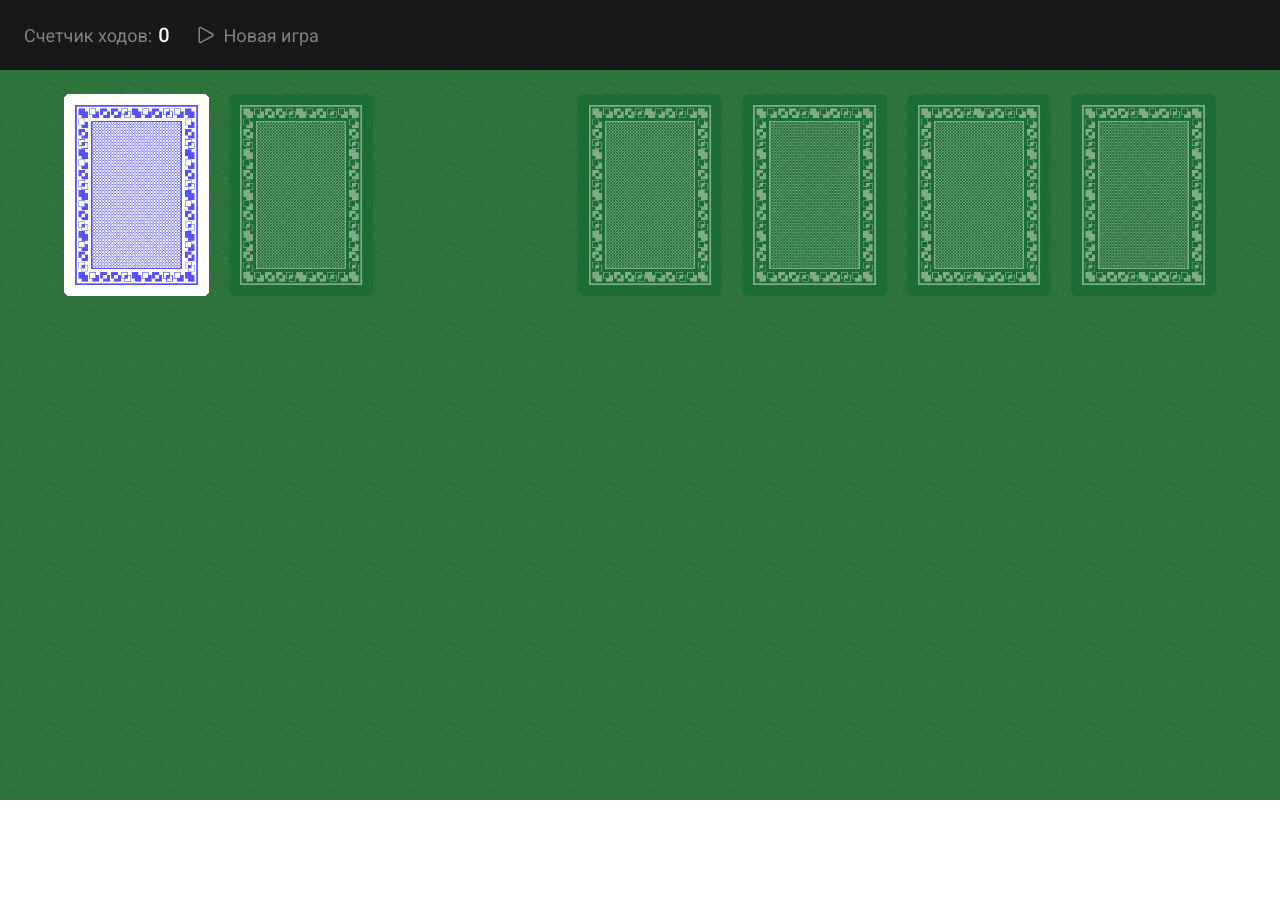
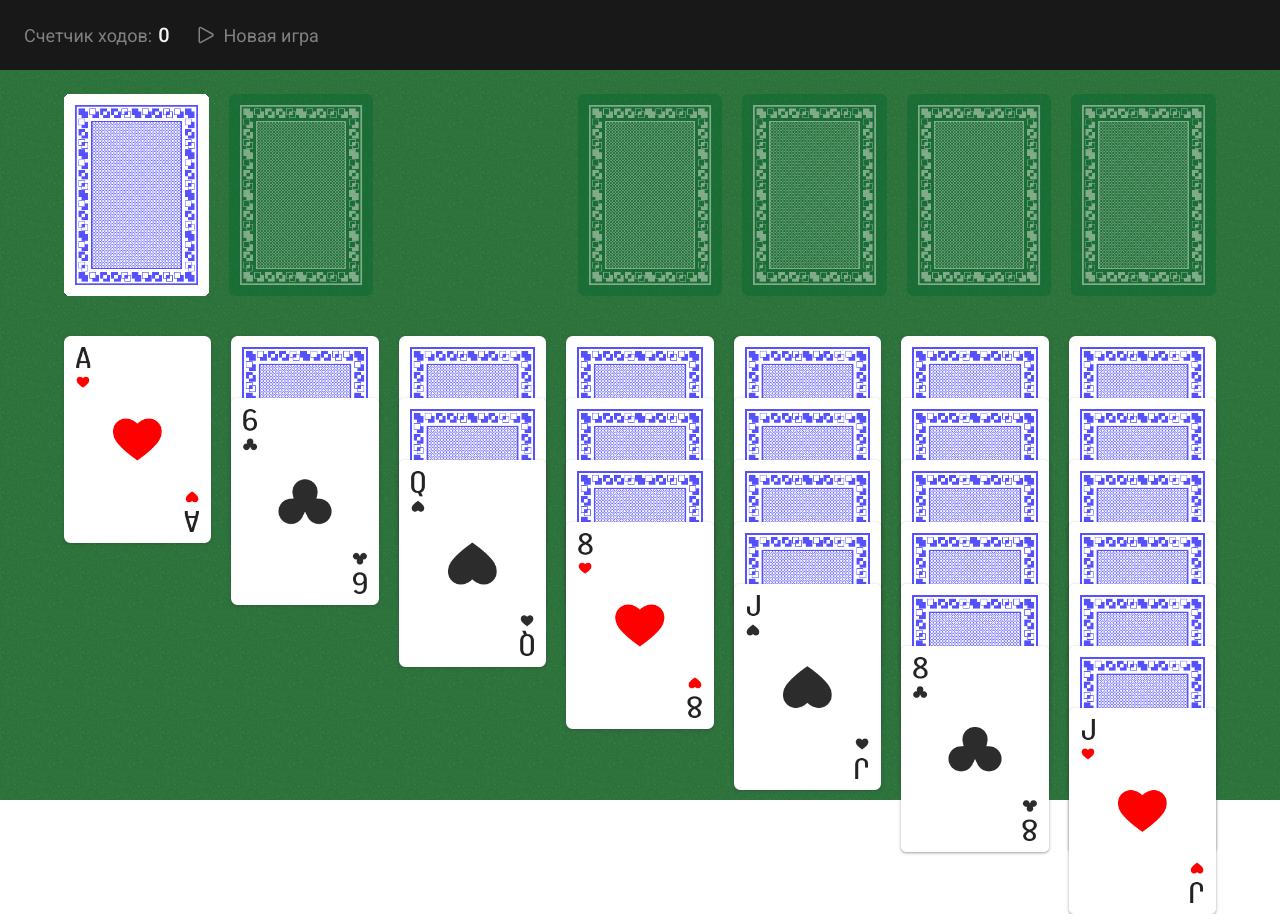
Before and after one commit to MiracleHorizon/solitaire, a Vue app: page / in a window 1280 px wide. Before the commit the page ends 800 px from the top, so only its background shows below. Built offline with nearby package versions, Linux system fonts and the light colour scheme.

Commit message:
feat(components): add BottomSection components

```diff
--- a/src/components/Board.vue
+++ b/src/components/Board.vue
@@ -1,10 +1,12 @@
 <script setup lang="ts">
 import TopSection from './sections/TopSection/TopSection.vue'
+import BottomSection from './sections/BottomSection/BottomSection.vue'
 </script>
 
 <template>
   <main :class="$style.root">
     <TopSection />
+    <BottomSection />
   </main>
 </template>
 
--- /dev/null
+++ b/src/components/sections/BottomSection/BottomSection.vue
@@ -0,0 +1,30 @@
+<script setup lang="ts">
+import Column from './Column.vue'
+import { useGameStore } from '@stores/useGameStore.ts'
+
+const gameStore = useGameStore()
+</script>
+
+<template>
+  <section :class="$style.root">
+    <Column
+      v-for="column of gameStore.columns"
+      :key="column.id"
+      :column="column"
+    />
+  </section>
+</template>
+
+<style module lang="scss">
+.root {
+  height: max-content;
+  display: flex;
+  justify-content: space-between;
+  margin-top: 40px;
+  column-gap: 20px;
+
+  @media screen and (max-width: 550px) {
+    column-gap: 8px;
+  }
+}
+</style>
--- /dev/null
+++ b/src/components/sections/BottomSection/Column.vue
@@ -0,0 +1,199 @@
+<!--TODO: CardCover v-if="props.column.cards.length <= 1"-->
+
+<script setup lang="ts">
+import { computed } from 'vue'
+
+import Card from '@ui/Card.vue'
+import CardCover from '@ui/CardCover.vue'
+import { useDragStore } from '@stores/useDragStore.ts'
+import { useGameStore } from '@stores/useGameStore.ts'
+import type { Column } from '@entities/Column.ts'
+import type { Card as CardImpl } from '@entities/Card.ts'
+import { Rank } from '@app-types/card'
+
+const gameStore = useGameStore()
+const dragStore = useDragStore()
+
+const props = defineProps<{ column: Column }>()
+const columnId = props.column.id
+
+const cardsIds = computed(() => {
+  return props.column.cards.map(card => card.id)
+})
+const flippedCards = computed(() => {
+  return props.column.cards.filter(card => card.isFlipped)
+})
+const unflippedCards = computed(() => {
+  return props.column.cards.filter(card => !card.isFlipped)
+})
+
+// Column DnD
+const handleColumnDragOver = (ev: DragEvent) => {
+  const dragCard = dragStore.card
+  const dragCards = dragStore.cards
+
+  if (!dragCard && dragCards.length === 0) return
+
+  const isColumnEmpty = props.column.isEmpty
+  const lastColumnCard = props.column.tryToGetLastCard()
+
+  const firstDragCard = dragCards[0]
+
+  // Если столбец пустой, то положить в него можно только короля.
+  if (isColumnEmpty) {
+    if (dragCard && dragCard.rank === Rank.KING) {
+      ev.preventDefault()
+      return
+    }
+
+    // Если переносится несколько карт, то первой из них должен быть король.
+    if (dragCards.length > 0 && firstDragCard.rank === Rank.KING) {
+      ev.preventDefault()
+    }
+
+    return
+  }
+
+  // Если переносится только одна карта.
+  if (dragCard) {
+    if (!lastColumnCard || !isDropAvailable(lastColumnCard, dragCard)) {
+      return
+    }
+
+    ev.preventDefault()
+
+    return
+  }
+
+  // Если переносится больше одной карты.
+  if (dragCards.length > 0) {
+    if (!lastColumnCard || !isDropAvailable(lastColumnCard, firstDragCard)) {
+      return
+    }
+
+    ev.preventDefault()
+  }
+}
+
+const handleColumnDrop = () => {
+  const dragCard = dragStore.card
+  const dragCards = dragStore.cards
+
+  if (!dragCard && dragCards.length === 0) return
+
+  const isColumnEmpty = props.column.isEmpty
+  const lastColumnCard = props.column.tryToGetLastCard()
+
+  const dragCardsIds = dragCards.map(card => card.id)
+  const firstDragCard = dragCards[0]
+
+  // Если столбец пустой, то положить в него можно только короля.
+  if (isColumnEmpty) {
+    if (dragCard && dragCard.rank === Rank.KING) {
+      gameStore.addOneCardToColumn(columnId, dragCard.id)
+      dragStore.$reset()
+      return
+    }
+
+    // Если переносится несколько карт, то первой из них должен быть король.
+    if (dragCards.length > 0 && firstDragCard.rank === Rank.KING) {
+      gameStore.addManyCardsToColumn(columnId, dragCardsIds)
+      dragStore.$reset()
+    }
+
+    return
+  }
+
+  // Если переносится только одна карта.
+  if (dragCard) {
+    if (!lastColumnCard || !isDropAvailable(lastColumnCard, dragCard)) {
+      return
+    }
+
+    gameStore.addOneCardToColumn(columnId, dragCard.id)
+    dragStore.$reset()
+
+    return
+  }
+
+  // Если переносится больше одной карты.
+  if (dragCards.length > 0) {
+    if (!lastColumnCard || !isDropAvailable(lastColumnCard, firstDragCard)) {
+      return
+    }
+
+    gameStore.addManyCardsToColumn(columnId, dragCardsIds)
+    dragStore.$reset()
+  }
+}
+
+// Card DnD
+const handleCardDragStart = (card: CardImpl, index: number) => {
+  const isLastFlippedCard = flippedCards.value.length - 1 === index // TODO: Нейминг
+
+  if (!isLastFlippedCard) {
+    const downFlipped = flippedCards.value.slice(index)
+    dragStore.setCards(downFlipped)
+    return
+  }
+
+  dragStore.setCard(card)
+}
+
+const isDropAvailable = (lastCard: CardImpl, droppableCard: CardImpl) => {
+  return (
+    lastCard.color !== droppableCard.color &&
+    lastCard.rank - 1 === droppableCard.rank
+  )
+}
+
+const getTopCardOffset = (cardId: string) => {
+  return cardsIds.value.indexOf(cardId) * 30 + '%'
+}
+</script>
+
+<template>
+  <div
+    :class="$style.root"
+    @dragenter="dragStore.setColumnId(columnId), dragStore.resetBasisId()"
+    @dragleave="dragStore.resetColumnId()"
+    @dragover="handleColumnDragOver"
+    @drop.prevent="handleColumnDrop"
+  >
+    <CardCover />
+    <Card
+      v-for="card of unflippedCards"
+      :key="card.id"
+      :card="card"
+      :class="$style.card"
+      :style="{ top: getTopCardOffset(card.id) }"
+    />
+    <Card
+      v-for="(card, index) of flippedCards"
+      :key="card.id"
+      :card="card"
+      :draggable="true"
+      :class="$style.card"
+      :style="{ top: getTopCardOffset(card.id) }"
+      @dragstart="handleCardDragStart(card, index)"
+      @dragend="dragStore.resetCard(), dragStore.resetCards()"
+    />
+  </div>
+</template>
+
+<style module lang="scss">
+.root {
+  position: relative;
+  display: flex;
+  flex-direction: column;
+  row-gap: 10px;
+}
+
+.card {
+  position: absolute;
+  left: 0;
+  box-shadow:
+    rgba(60, 64, 67, 0.3) 0 1px 2px 0,
+    rgba(60, 64, 67, 0.15) 0 1px 3px 1px;
+}
+</style>
```
